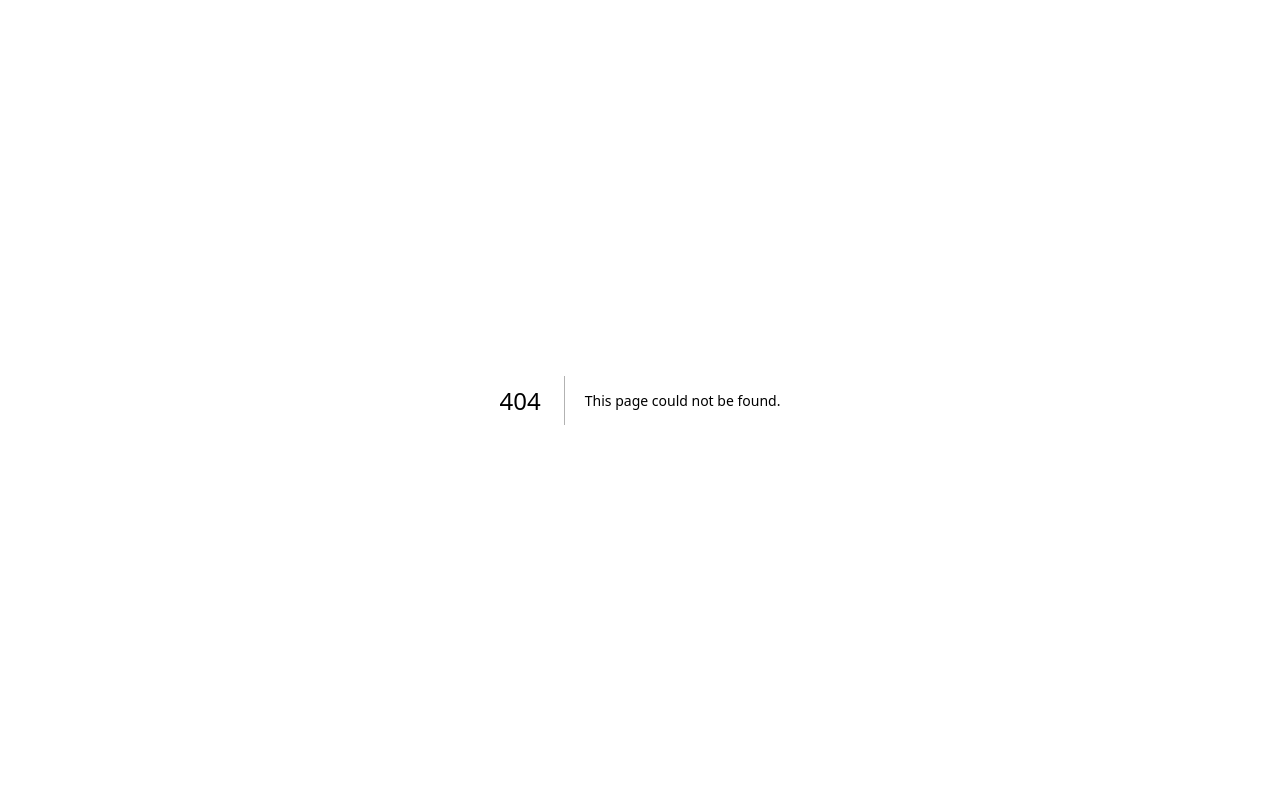
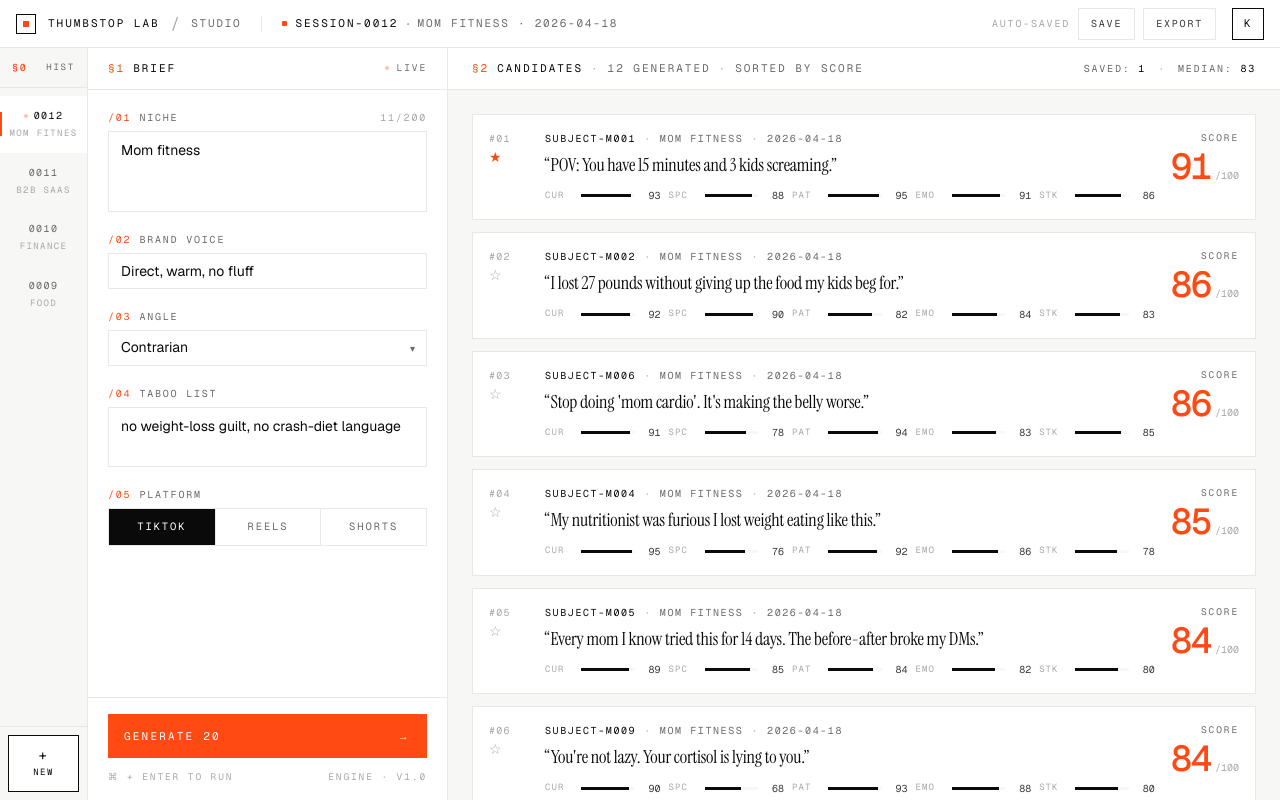
Before and after one commit to pradhankukiran/the-thumbstop-lab, a Next.js app: page /app in a window 1280 px wide. Before the commit this address had no page. Built offline with nearby package versions, Linux system fonts and the light colour scheme.

Commit message:
feat(app): scaffold /app route with layout

```diff
--- /dev/null
+++ b/app/app/layout.tsx
@@ -0,0 +1,15 @@
+import type { Metadata } from "next";
+
+export const metadata: Metadata = {
+  title: "Thumbstop Studio — The Thumbstop Lab",
+  description:
+    "Engineered hook generator. Score every candidate across five behavioral vectors before it ships.",
+};
+
+export default function AppLayout({
+  children,
+}: {
+  children: React.ReactNode;
+}) {
+  return <div className="h-screen overflow-hidden bg-paper text-ink">{children}</div>;
+}
--- /dev/null
+++ b/app/app/page.tsx
@@ -0,0 +1,5 @@
+import { Studio } from "@/components/app/studio";
+
+export default function AppPage() {
+  return <Studio />;
+}
```
